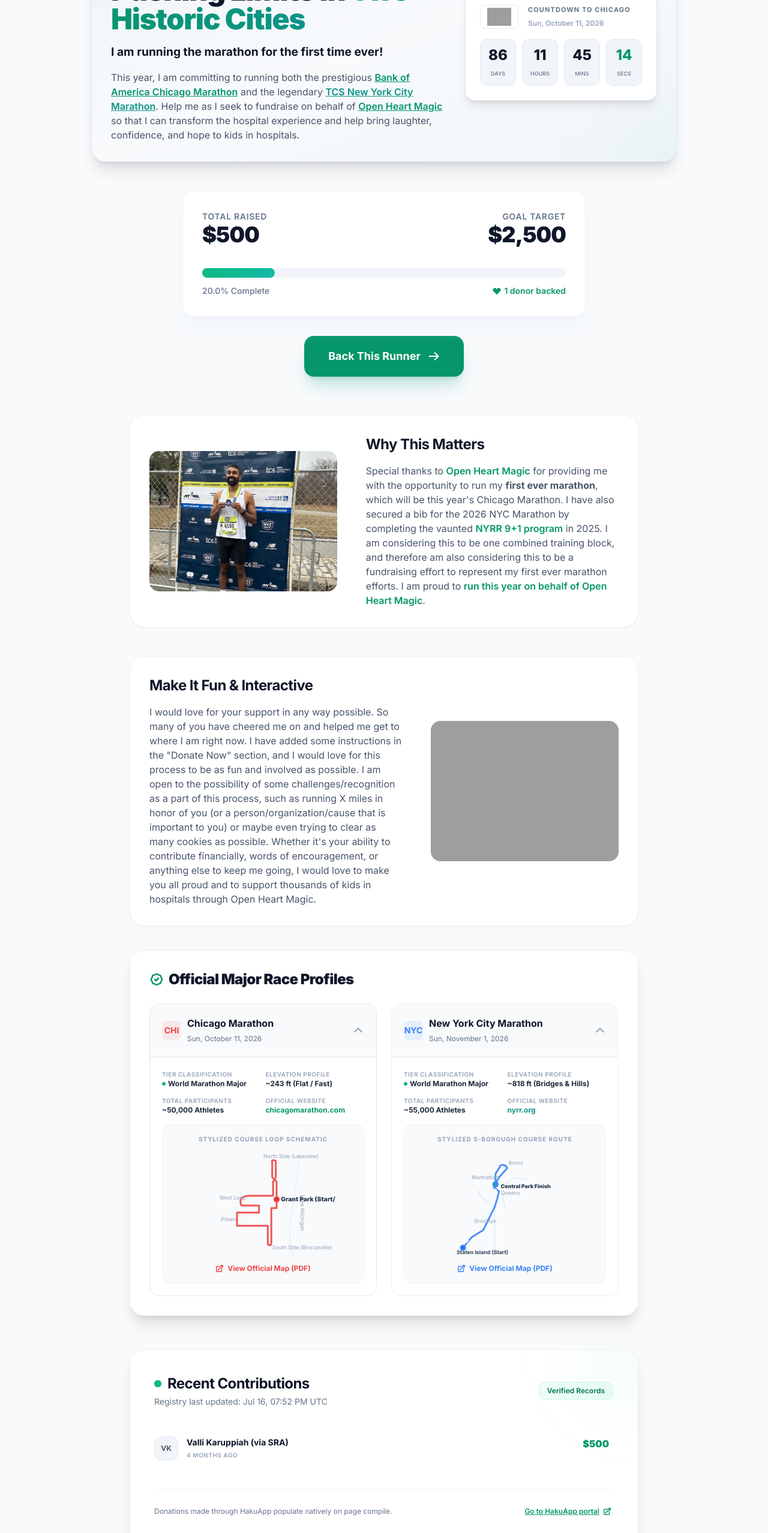
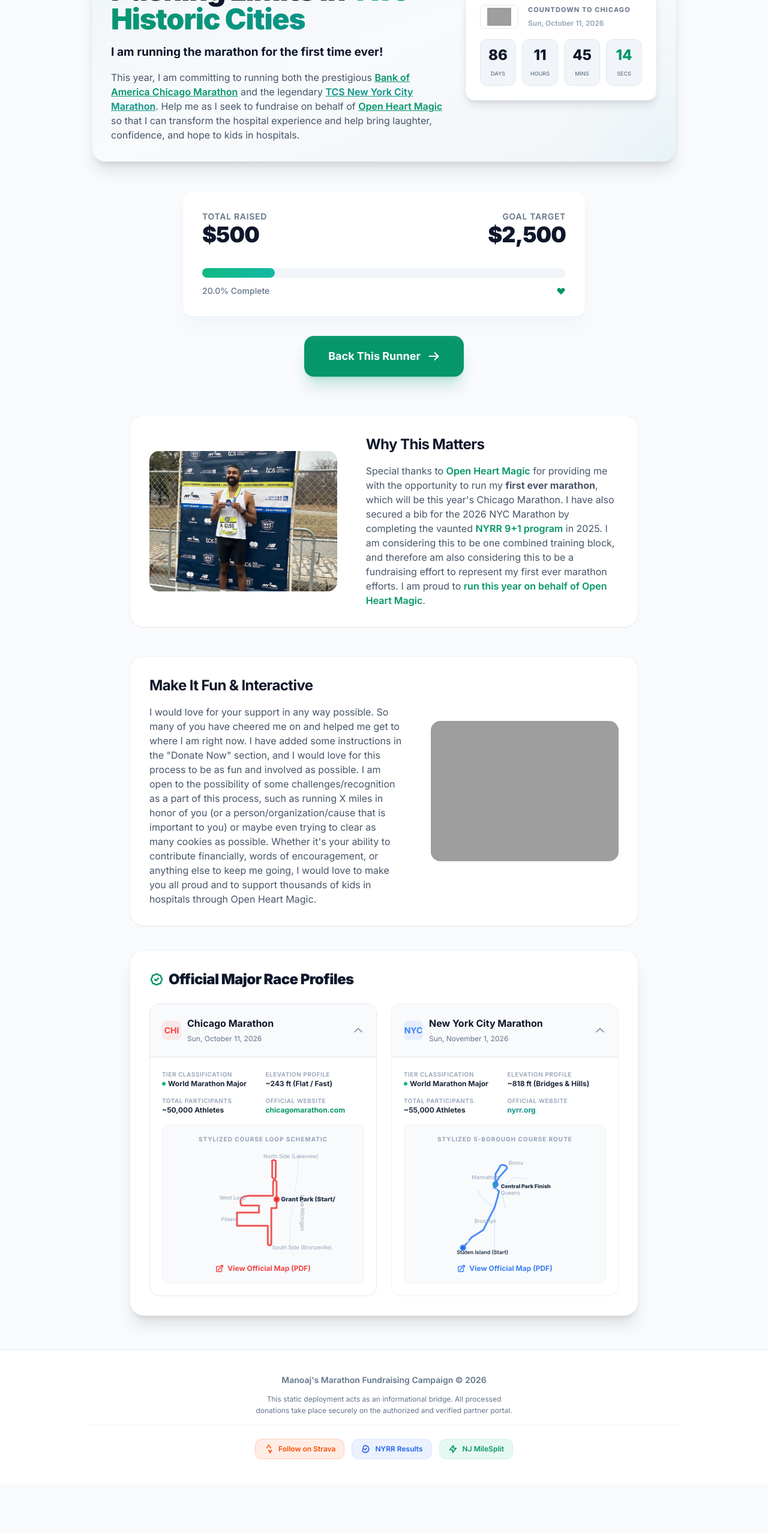
Before and after one commit to manoajk/manoajk.github.io, a plain HTML site: page index.html in a window 1280 px wide. Shown: the part 240-2796 px from the top of the page at 60% size. After the commit the page ends 2713 px from the top, so only its background shows below. Drawn offline with nearby package versions, Linux system fonts and the light colour scheme; grey boxes are pictures that could not be loaded.

Commit message:
Hide elements of text for now (#5)

```diff
--- a/index.html
+++ b/index.html
@@ -302,7 +302,7 @@
             <span class="font-medium text-slate-500 dark:text-slate-400" id="progress-percent-text">0% Complete</span>
             <span class="font-semibold text-emerald-600 dark:text-emerald-400 flex items-center gap-1">
               <svg class="w-4 h-4 fill-current" viewBox="0 0 20 20" aria-hidden="true"><path d="M3.172 5.172a4 4 0 015.656 0L10 6.343l1.172-1.171a4 4 0 115.656 5.656L10 17.657l-6.828-6.829a4 4 0 010-5.656z"/></svg>
-              <span id="progress-backers-text">0 donors backed</span>
+              <span id="progress-backers-text" class="hidden">0 donors backed</span>
             </span>
           </div>
         </div>
@@ -525,7 +525,7 @@
         </div>
       </div>
     </section>
-    <section class="max-w-4xl mx-auto px-4 sm:px-6 pb-20">
+    <section class="hidden max-w-4xl mx-auto px-4 sm:px-6 pb-20">
       <div class="bg-white dark:bg-slate-900 text-slate-800 dark:text-slate-100 rounded-3xl p-6 sm:p-8 md:p-10 shadow-xl dark:shadow-none relative overflow-hidden border border-slate-200/60 dark:border-slate-800/60 transition-all duration-300">
         <div class="absolute -top-24 -right-24 w-48 h-48 bg-emerald-500/5 dark:bg-emerald-500/10 rounded-full blur-3xl pointer-events-none"></div>
         <div class="flex flex-col sm:flex-row sm:items-center justify-between gap-4 mb-8">
```
